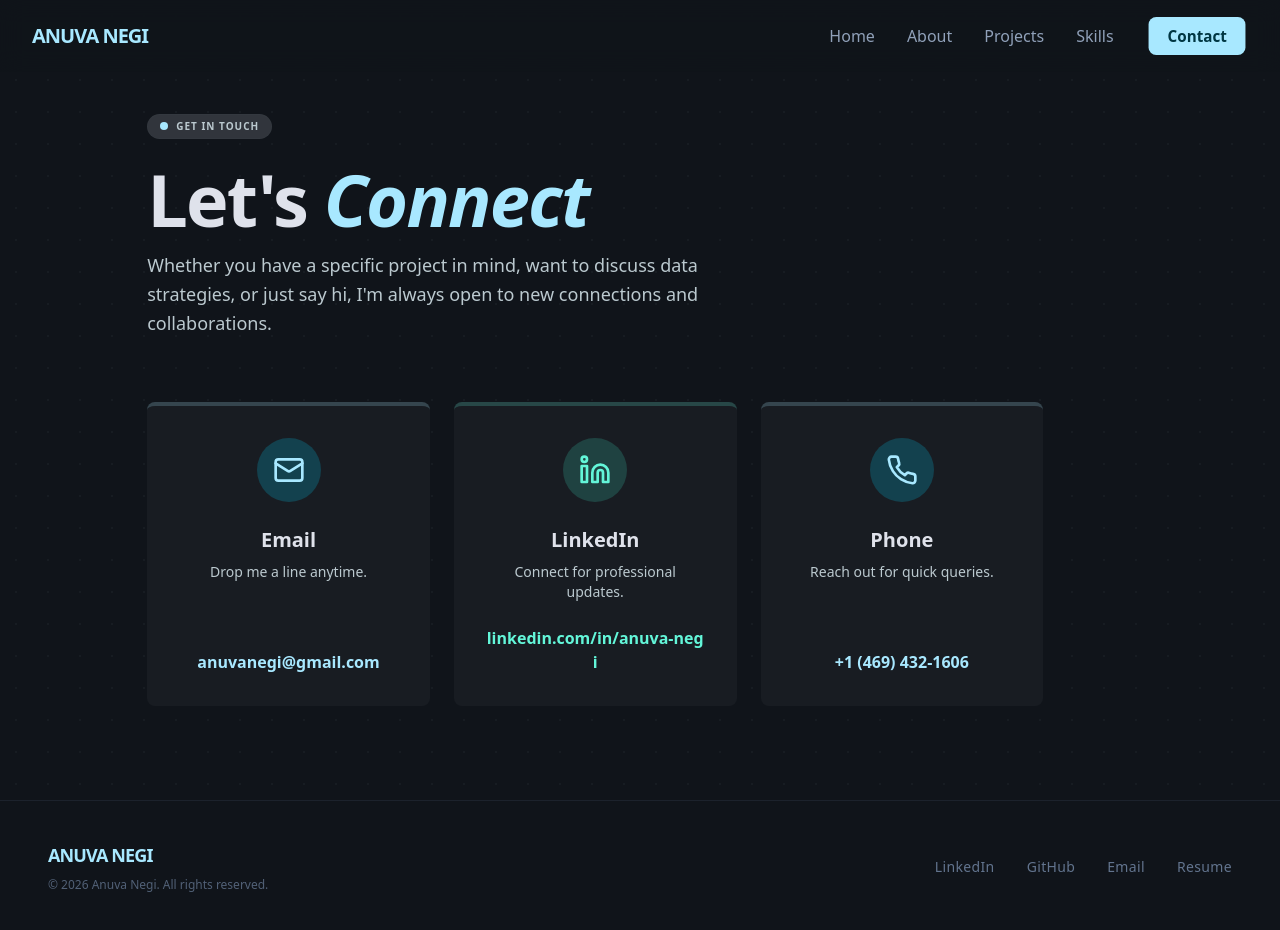
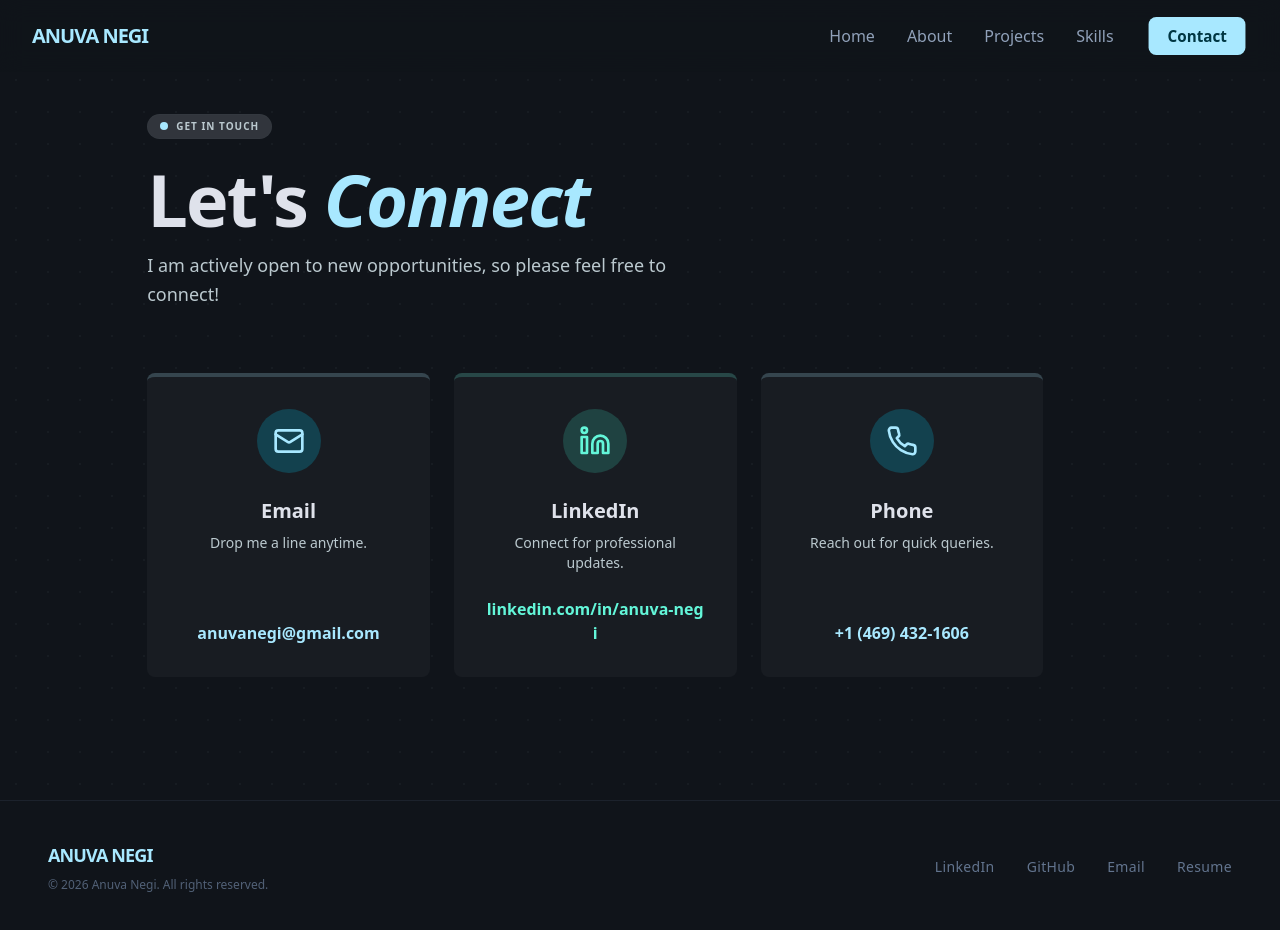
Before and after one commit to silverfrost702/portfolio, a Next.js app: page /contact in a window 1280 px wide. Shown: the top 930 px of the page. Built offline with nearby package versions, Linux system fonts and the light colour scheme.

Commit message:
contact page changes

```diff
--- a/src/app/contact/page.tsx
+++ b/src/app/contact/page.tsx
@@ -14,7 +14,7 @@ export default function ContactPage() {
           Let&apos;s <span className="text-primary italic">Connect</span>
         </h1>
         <p className="text-lg text-on-surface-variant max-w-xl font-body leading-relaxed">
-          Whether you have a specific project in mind, want to discuss data strategies, or just say hi, I&apos;m always open to new connections and collaborations.
+          I am actively open to new opportunities, so please feel free to connect!
         </p>
       </header>
 
```
